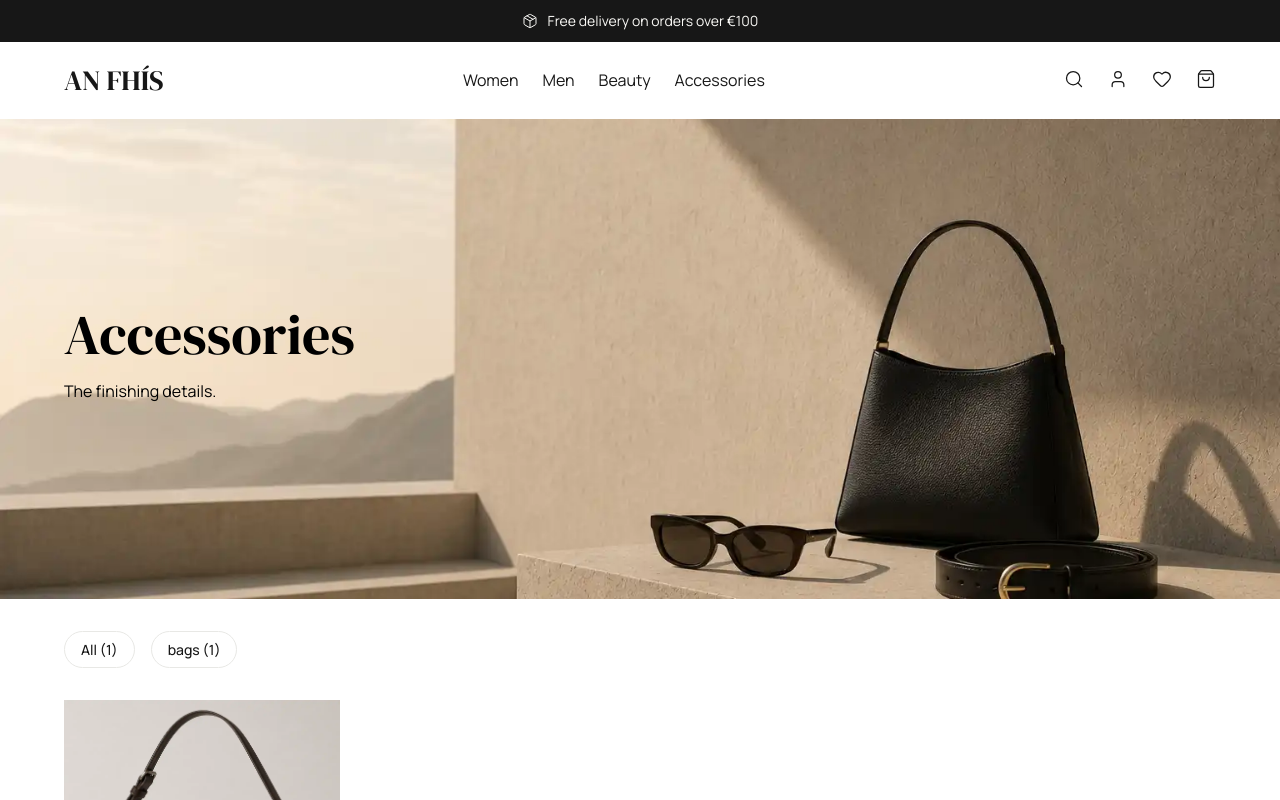
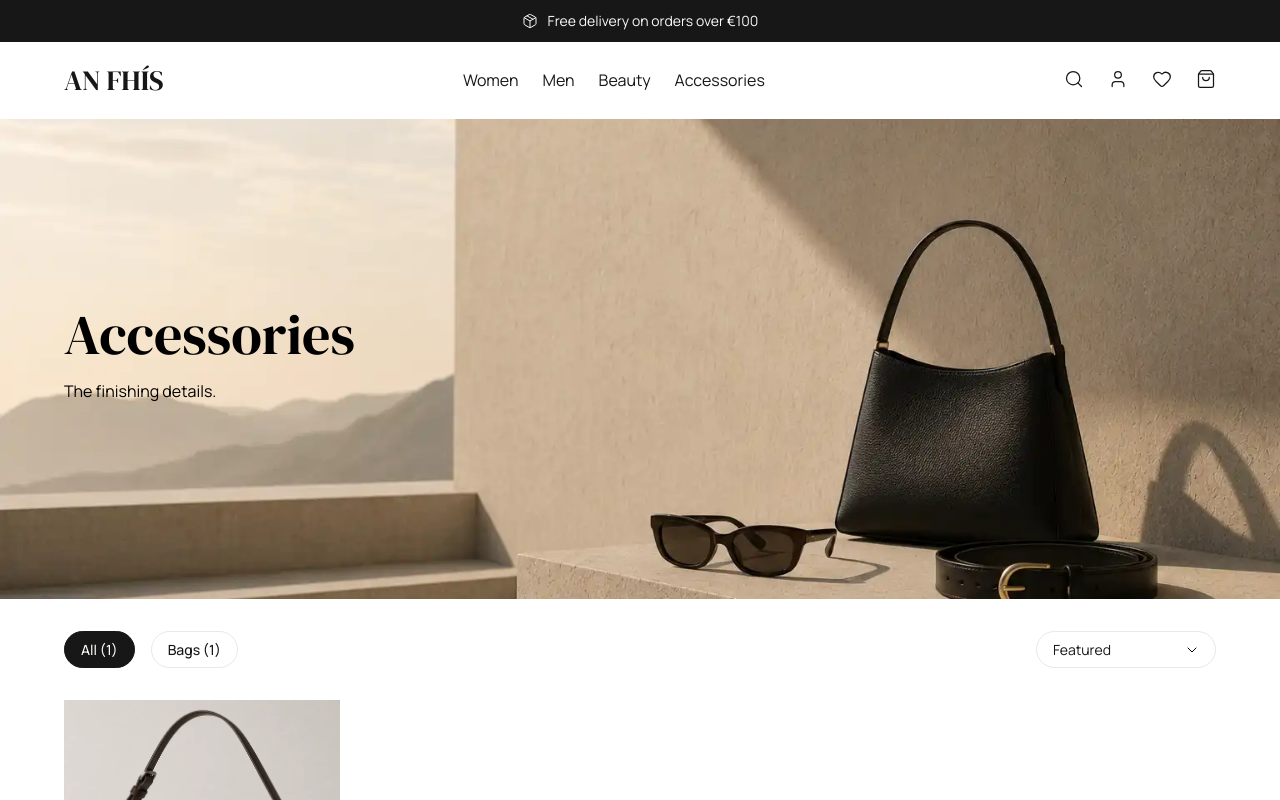
Before and after one commit to edwardshanahan97/react-ecommerce, a React (Vite) app: page /shop/accessories in a window 1280 px wide. Shown: the top 800 px of the page. Built offline with nearby package versions, Linux system fonts and the light colour scheme.

Commit message:
Add sorting filtering to shop products

```diff
--- a/src/pages/Shop/Shop.jsx
+++ b/src/pages/Shop/Shop.jsx
@@ -11,6 +11,7 @@ import ShopProducts from "./ShopProducts/ShopProducts";
 const Shop = () => {
   const { category } = useParams();
   const [selectedType, setSelectedType] = useState("all");
+  const [sort, setSort] = useState("featured");
 
   const categoryProducts = products.filter(
     (product) => category === product.category,
@@ -20,8 +21,18 @@ const Shop = () => {
     (product) => selectedType === "all" || product.type === selectedType,
   );
 
+  const sortedProducts = filteredProducts.map((product) => product);
+
+  if (sort === "low") {
+    sortedProducts.sort((a, b) => a.price - b.price);
+  } else if (sort === "high") {
+    sortedProducts.sort((a, b) => b.price - a.price);
+  }
+
   useEffect(() => {
     setSelectedType("all");
+
+    setSort("featured");
   }, [category]);
 
   const productTypes = categoryProducts.map((product) => product.type);
@@ -38,12 +49,15 @@ const Shop = () => {
 
       <Container>
         <ShopFilters
+          selectedType={selectedType}
           setSelectedType={setSelectedType}
           categoryProducts={categoryProducts}
           typeCounts={typeCounts}
+          setSort={setSort}
+          sort={sort}
         />
 
-        <ShopProducts filteredProducts={filteredProducts} />
+        <ShopProducts sortedProducts={sortedProducts} />
       </Container>
     </main>
   );
--- a/src/pages/Shop/ShopFilter/ShopFilter.css
+++ b/src/pages/Shop/ShopFilter/ShopFilter.css
@@ -1,26 +1,30 @@
 .shop-filters {
+  margin: 3.2rem 0;
+}
+
+.shop-filters__buttons {
   display: flex;
   align-items: center;
   gap: 1.2rem;
-  width: 90%;
-  margin: 3.2rem 0;
+  margin-bottom: 1.6rem;
   overflow-x: auto;
   scrollbar-width: none;
 }
 
-.shop-filters::-webkit-scrollbar {
+.shop-filters__buttons::-webkit-scrollbar {
   display: none;
 }
 
-.shop-filters button {
+.shop-filters__buttons button {
   color: var(--color-text-dark);
-  background: transparent;
+  background-color: transparent;
   font-family: var(--font-main);
   font-size: 1.4rem;
   font-weight: 500;
-  flex-shrink: 0;
+  text-transform: capitalize;
   border: 1px solid var(--color-border);
   border-radius: 999px;
+  flex-shrink: 0;
   padding: 0.8rem 1.6rem;
   cursor: pointer;
   transition:
@@ -29,18 +33,57 @@
     border-color 0.2s ease;
 }
 
-.shop-filters button:hover {
+.shop-filters__buttons button:hover {
   border-color: var(--color-text-dark);
 }
 
-.shop-filters button.active {
+.shop-filters__buttons button.active {
+  color: var(--color-text-light);
   background-color: var(--color-text-dark);
-  color: var(--color-text-light);
   border-color: var(--color-text-dark);
+}
+
+.shop-filter__sort-wrap {
+  position: relative;
+  width: 100%;
+}
+
+.shop-filter__sort {
+  color: var(--color-text-dark);
+  background-color: transparent;
+  font-family: var(--font-main);
+  font-size: 1.4rem;
+  border: 1px solid var(--color-border);
+  border-radius: 999px;
+  width: 100%;
+  padding: 0.8rem 4.4rem 0.8rem 1.6rem;
+  appearance: none;
+  cursor: pointer;
+}
+
+.shop-filter__sort-icon {
+  position: absolute;
+  top: 50%;
+  right: 1.6rem;
+  transform: translateY(-50%);
+  pointer-events: none;
 }
 
 @media (min-width: 768px) {
   .shop-filters {
+    display: flex;
+    align-items: center;
+    justify-content: space-between;
+    gap: 2.4rem;
+  }
+
+  .shop-filters__buttons {
     gap: 1.6rem;
+    margin-bottom: 0;
+  }
+
+  .shop-filter__sort-wrap {
+    width: 18rem;
+    flex-shrink: 0;
   }
 }
--- a/src/pages/Shop/ShopFilter/ShopFilter.jsx
+++ b/src/pages/Shop/ShopFilter/ShopFilter.jsx
@@ -1,17 +1,59 @@
+import { useState } from "react";
+import { ChevronDown } from "lucide-react";
 import "./ShopFilter.css";
 
-const ShopFilters = ({ setSelectedType, categoryProducts, typeCounts }) => {
+const ShopFilters = ({
+  selectedType,
+  setSelectedType,
+  categoryProducts,
+  typeCounts,
+  sort,
+  setSort,
+}) => {
+  const handleSort = (event) => {
+    const value = event.target.value;
+
+    setSort(value);
+  };
+
   return (
     <div className="shop-filters">
-      <button onClick={() => setSelectedType("all")}>
+      <div className="shop-filters__buttons">
+        <button
+          className={selectedType === "all" ? "active" : ""}
+          onClick={() => setSelectedType("all")}
+        >
           All ({categoryProducts.length})
         </button>
 
         {Object.entries(typeCounts).map(([type, count]) => (
-        <button onClick={() => setSelectedType(type)} key={type}>
+          <button
+            className={selectedType === type ? "active" : ""}
+            onClick={() => setSelectedType(type)}
+            key={type}
+          >
             {type} ({count})
           </button>
         ))}
+      </div>
+
+      <div className="shop-filter__sort-wrap">
+        <select
+          value={sort}
+          onChange={handleSort}
+          className="shop-filter__sort"
+        >
+          <option value="featured">Featured</option>
+          <option value="low">Price: Low to High</option>
+          <option value="high">Price: High to Low</option>
+        </select>
+
+        <ChevronDown
+          className="shop-filter__sort-icon"
+          size={16}
+          strokeWidth={1.5}
+        />
+      </div>
     </div>
   );
 };
--- a/src/pages/Shop/ShopProducts/ShopProducts.jsx
+++ b/src/pages/Shop/ShopProducts/ShopProducts.jsx
@@ -1,9 +1,9 @@
 import ProductCard from "../../../components/ProductCard/ProductCard";
 
-const ShopProducts = ({ filteredProducts }) => {
+const ShopProducts = ({ sortedProducts }) => {
   return (
     <div className="shop__products">
-      {filteredProducts.map(({ id, image, title, price }) => (
+      {sortedProducts.map(({ id, image, title, price }) => (
         <ProductCard
           key={id}
           id={id}
```
Lines whose indentation alone changed are shown as unchanged.
